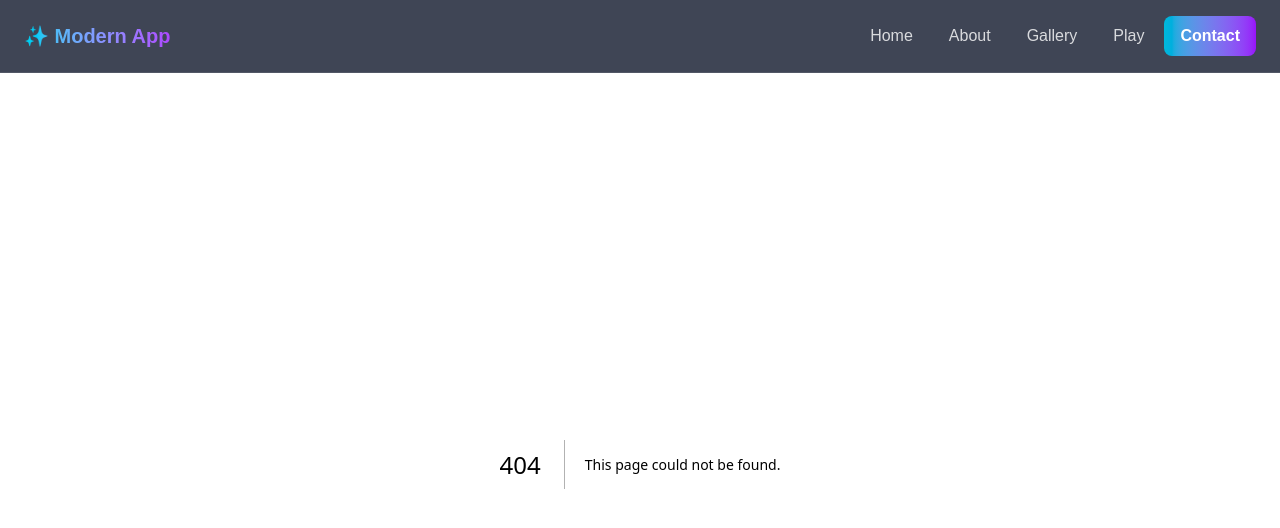
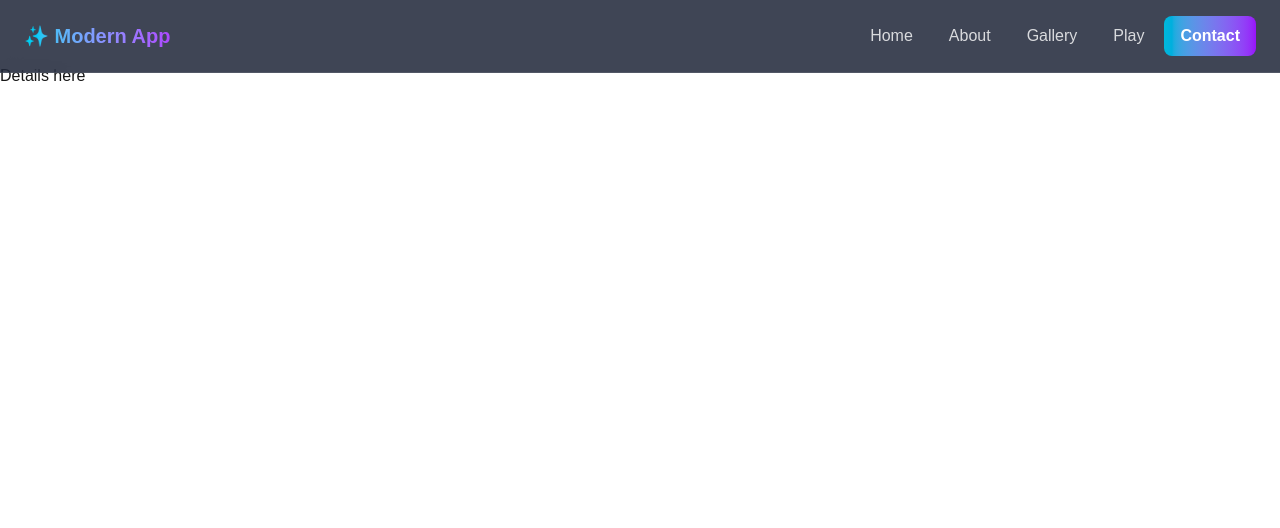
Before and after one commit to Ayush-Gole8/testing, a Next.js app: page /details in a window 1280 px wide. Before the commit this address had no page. Shown: the top 528 px of the page. Built offline with nearby package versions, Linux system fonts and the light colour scheme.

Commit message:
05 details added

```diff
--- /dev/null
+++ b/app/details/page.tsx
@@ -0,0 +1,11 @@
+import React from 'react'
+
+const page = () => {
+  return (
+    <div>
+      Details here
+    </div>
+  )
+}
+
+export default page
```
